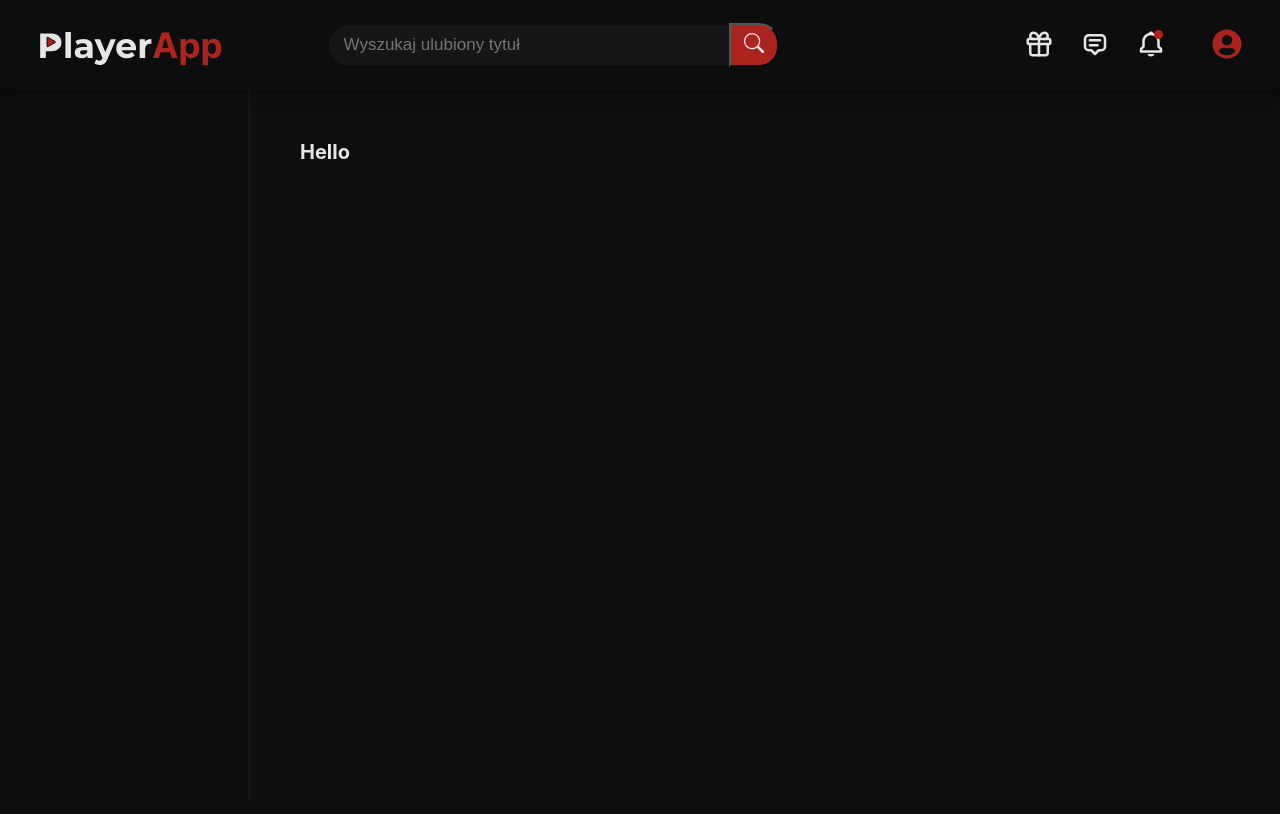
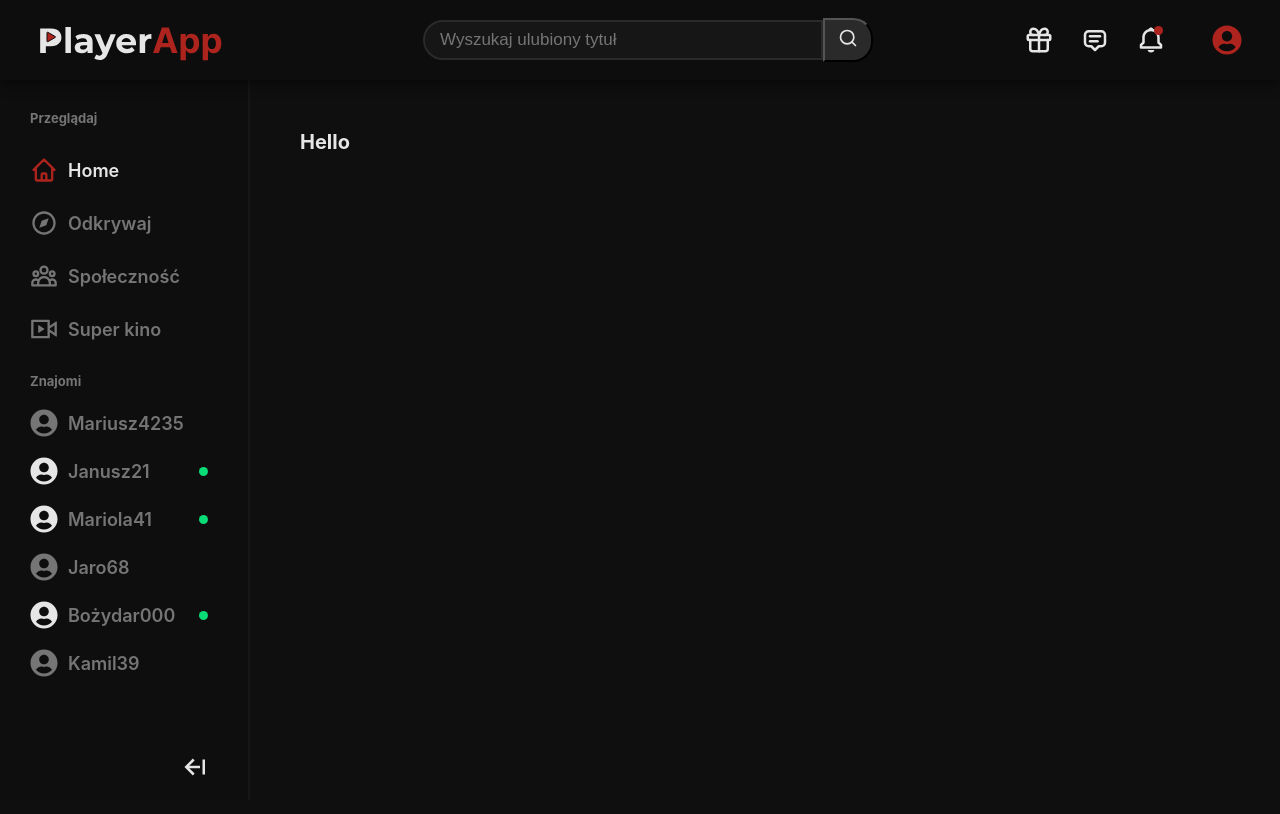
Before and after one commit to marcelberner/player-app, a Next.js app: page / in a window 1280 px wide. Shown: the top 814 px of the page. Built offline with nearby package versions, Linux system fonts and the light colour scheme.

Commit message:
create sidebar components

```diff
--- /dev/null
+++ b/components/Layout/FriendsList.module.scss
@@ -0,0 +1,33 @@
+@import "../../styles/mixins.scss";
+
+.friendslist {
+  display: flex;
+  flex-direction: column;
+  gap: 1rem;
+}
+
+.label {
+  @include nav-label;
+}
+
+.friend {
+  @include list-item-icon;
+  @include default-hover;
+}
+
+.online {
+  & > svg {
+    color: var(--secondary-clr-200);
+  }
+  &::after {
+    content: "";
+    width: .9rem;
+    height: .9rem;
+    border-radius: 50%;
+    background-color: var(--succes-clr);
+  }
+}
+
+.name {
+  flex-grow: 1;
+}
--- /dev/null
+++ b/components/Layout/FriendsList.tsx
@@ -0,0 +1,40 @@
+import React from "react";
+import { FaUserCircle } from "react-icons/fa";
+
+import styles from "./FriendsList.module.scss";
+
+const FriendsList = () => {
+  return (
+    <div className={styles.friendslist}>
+      <h3 className={styles.label}>Znajomi</h3>
+      <ul className={styles.list}>
+        <li className={`${styles.friend}`}>
+          <FaUserCircle />
+          <span className={styles.name}>Mariusz4235</span>
+        </li>
+        <li className={`${styles.friend} ${styles.online}`}>
+          <FaUserCircle />
+          <span className={styles.name}>Janusz21</span>
+        </li>
+        <li className={`${styles.friend} ${styles.online}`}>
+          <FaUserCircle />
+          <span className={styles.name}>Mariola41</span>
+        </li>
+        <li className={`${styles.friend}`}>
+          <FaUserCircle />
+          <span className={styles.name}>Jaro68</span>
+        </li>
+        <li className={`${styles.friend} ${styles.online}`}>
+          <FaUserCircle />
+          <span className={styles.name}>Bożydar000</span>
+        </li>
+        <li className={`${styles.friend}`}>
+          <FaUserCircle />
+          <span className={styles.name}>Kamil39</span>
+        </li>
+      </ul>
+    </div>
+  );
+};
+
+export default FriendsList;
--- a/components/Layout/Layout.module.scss
+++ b/components/Layout/Layout.module.scss
@@ -1,11 +1,14 @@
-$header-height: 9rem;
+@import "../../styles/mixins.scss";
+
+$header-height: 8rem;
 $sidebar-width: 25rem;
 
 .page_layout {
-  display: grid;
   grid-template-columns: $sidebar-width 1fr;
   grid-template-rows: $header-height 1fr;
   min-height: 100vh;
+
+  display: grid;
 }
 
 .header {
@@ -37,7 +40,6 @@ $sidebar-width: 25rem;
 
 .sidebar {
   position: fixed;
-  flex-direction: column;
   grid-column: 1/2;
   grid-row: 2/-1;
   top: $header-height;
@@ -45,16 +47,37 @@ $sidebar-width: 25rem;
   bottom: 0;
   width: $sidebar-width;
   border-right: 2px solid var(--bg-clr-400);
+  color: var(--secondary-clr-800);
   background-color: var(--bg-clr-800);
   padding: var(--default-padding);
+  padding-left: 2rem;
+  padding-top: 3rem;
+
   z-index: 98;
+
+  display: flex;
+  flex-direction: column;
+  gap: 2rem;
+}
+
+.sidebar_button {
+  @include default-button;
+  font-size: 3rem;
+  align-self: end;
+  margin-top: auto;
+  transform: rotate(180deg);
+
+  &--hide {
+    transform: rotate(0deg);
+  }
 }
 
 .main {
-  display: flex;
-  flex-direction: column;
   grid-column: 2/-1;
   grid-row: 2/-1;
   padding: 5rem;
   height: 300vh;
+
+  display: flex;
+  flex-direction: column;
 }
--- a/components/Layout/Layout.tsx
+++ b/components/Layout/Layout.tsx
@@ -1,9 +1,12 @@
 import React from "react";
 import styles from "./Layout.module.scss";
 import Image from "next/image";
+import { BiArrowFromLeft } from "react-icons/bi";
 
 import Searchbar from "./Searchbar";
 import UserButtons from "./UserButtons";
+import PageNav from "./PageNav";
+import FriendsList from "./FriendsList";
 
 interface LayoutProps {
   children: JSX.Element;
@@ -26,9 +29,13 @@ const Layout: React.FC<LayoutProps> = ({ children }) => {
           <UserButtons />
         </nav>
       </header>
-      <aside className={styles.sidebar}>
-        <nav className={styles.sidebar__nav}></nav>
-      </aside>
+      <div className={styles.sidebar}>
+        <PageNav />
+        <FriendsList />
+        <button className={styles.sidebar_button}>
+          <BiArrowFromLeft />
+        </button>
+      </div>
       <main className={styles.main}>{children}</main>
     </div>
   );
--- /dev/null
+++ b/components/Layout/PageNav.module.scss
@@ -0,0 +1,39 @@
+@import "../../styles/mixins.scss";
+
+.nav {
+  display: flex;
+  flex-direction: column;
+  gap: 2rem;
+
+  & > ul {
+    display: flex;
+    flex-direction: column;
+    gap: 0.5rem;
+  }
+
+  &__item {
+
+    @include list-item-icon;
+    @include default-hover;
+
+    &:hover {
+      color: var(--secondary-clr-400);
+    }
+
+    &:hover > svg {
+      color: var(--primary-clr-200);
+    }
+  }
+}
+
+.active {
+  color: var(--secondary-clr-200);
+
+  & > svg {
+    color: var(--primary-clr-400);
+  }
+}
+
+.label {
+  @include nav-label;
+}
--- /dev/null
+++ b/components/Layout/PageNav.tsx
@@ -0,0 +1,46 @@
+import React from "react";
+import {
+  HiOutlineHome,
+  HiOutlineUserGroup,
+  HiOutlineHeart,
+} from "react-icons/hi";
+import { BiCalendar, BiCompass } from "react-icons/bi";
+import { RiLiveLine } from "react-icons/ri";
+
+import styles from "./PageNav.module.scss";
+
+const PageNav = () => {
+  return (
+    <nav className={styles.nav}>
+      <h3 className={styles.label}>Przeglądaj</h3>
+      <ul>
+        <li className={`${styles.nav__item} ${styles.active}`}>
+          <HiOutlineHome />
+          <span>Home</span>
+        </li>
+        <li className={`${styles.nav__item}`}>
+          <BiCompass />
+          <span>Odkrywaj</span>
+        </li>
+        <li className={`${styles.nav__item}`}>
+          <HiOutlineUserGroup />
+          <span>Społeczność</span>
+        </li>
+        <li className={`${styles.nav__item}`}>
+          <RiLiveLine />
+          <span>Super kino</span>
+        </li>
+        {/* <li className={styles.nav__item}>
+          <HiOutlineHeart />
+          <span>Do obejrzenia</span>
+        </li>
+        <li className={styles.nav__item}>
+          <BiCalendar />
+          <span>Repertuar</span>
+        </li> */}
+      </ul>
+    </nav>
+  );
+};
+
+export default PageNav;
--- a/components/Layout/Searchbar.module.scss
+++ b/components/Layout/Searchbar.module.scss
@@ -5,7 +5,8 @@ $outline-size: 2px;
 .container {
   display: flex;
   align-items: center;
-  margin-left: 5%;
+  // margin-left: 5%;
+  margin: 0 auto;
 }
 
 .searchbar {
@@ -14,19 +15,22 @@ $outline-size: 2px;
   font-size: 1.7rem;
   padding: 1.5rem;
   border-radius: $input-radius 0 0 $input-radius;
-  border: $outline-size solid var(--bg-clr-400);
-  border: none;
+  border: $outline-size solid var(--bg-clr-200);
   background-color: var(--bg-clr-400);
   color: var(--secondary-clr-200);
   outline: none;
   transition: 0.1s;
+
+  &::placeholder {
+  color: var(--secondary-clr-800);
+  }
 
   &:hover {
     background-color: var(--bg-clr-200);
   }
 
   &:focus {
-    border: 2px solid var(--primary-clr-400);
+    border: $outline-size solid var(--primary-clr-400);
     background-color: var(--bg-clr-200);
   }
 }
@@ -35,12 +39,12 @@ $outline-size: 2px;
   width: 5rem;
   height: calc($input-height + $outline-size * 2);
   border-radius: 0 $input-radius $input-radius 0;
-  background-color: var(--primary-clr-400);
+  background-color: var(--bg-clr-200);
   color: var(--secondary-clr-200);
-  font-size: var(--icon-size);
+  font-size: 2rem;
   transition: 0.1s;
 
   &:hover {
-    background-color: var(--primary-clr-200);
+    background-color: var(--primary-clr-400);
   }
 }
--- a/components/Layout/Searchbar.tsx
+++ b/components/Layout/Searchbar.tsx
@@ -1,7 +1,7 @@
 import React from "react";
 import styles from "./Searchbar.module.scss";
 
-import { BsSearch } from "react-icons/bs";
+import { FiSearch } from "react-icons/fi";
 
 const Searchbar = () => {
   return (
@@ -12,7 +12,7 @@ const Searchbar = () => {
         placeholder="Wyszukaj ulubiony tytuł"
       />
       <button className={styles.button}>
-        <BsSearch />
+        <FiSearch />
       </button>
     </div>
   );
--- a/components/Layout/UserButtons.module.scss
+++ b/components/Layout/UserButtons.module.scss
@@ -1,3 +1,5 @@
+@import "../../styles/mixins.scss";
+
 .buttons {
   display: flex;
   align-items: center;
@@ -11,16 +13,7 @@
 
 .button {
   position: relative;
-  padding: 0.8rem;
-  background-color: transparent;
-  border: none;
-  color: var(--secondary-clr-200);
-  border-radius: 10px;
-
-  &:hover {
-    color: var(--secondary-clr-400);
-    background-color: var(--bg-clr-200);
-  }
+  @include default-button;
 }
 
 .user_button {
--- a/components/Layout/UserButtons.tsx
+++ b/components/Layout/UserButtons.tsx
@@ -2,7 +2,6 @@ import React from "react";
 import { TbMessage2, TbGift } from "react-icons/tb";
 import { BiBell } from "react-icons/bi";
 import { FaUserCircle } from "react-icons/fa";
-import Image from "next/image";
 
 import styles from "./UserButtons.module.scss";
 
--- /dev/null
+++ b/styles/mixins.scss
@@ -0,0 +1,59 @@
+$smartphone: 460px;
+$smartphone-large: 640px;
+$tablet: 800px;
+$tablet-large: 1024px;
+$desktop-small: 1280px;
+$desktop-medium: 1600px;
+$desktop-large: 1900px;
+
+@mixin media($breakpoint) {
+  $size: map-get($breakpoints, $breakpoint);
+
+  @if ($size) {
+    @media #{$size} {
+      @content;
+    }
+  }
+}
+
+@mixin default-hover {
+  border-radius: 10px;
+  padding: 1rem;
+
+  &:hover {
+    background-color: var(--bg-clr-200);
+    color: var(--secondary-clr-400);
+  }
+}
+
+@mixin default-button {
+  display: flex;
+  align-items: center;
+  justify-content: center;
+  padding: 0.8rem !important;
+  background-color: transparent;
+  border: none;
+  color: var(--secondary-clr-200);
+
+  @include default-hover;
+}
+
+@mixin nav-label {
+  font-size: 1.3rem;
+  padding-left: 1rem;
+}
+
+@mixin list-item-icon {
+  display: flex;
+  align-items: center;
+  gap: 1rem;
+  font-size: 1.8rem;
+  font-weight: 600;
+  transition: 0.1s;
+  cursor: pointer;
+
+  & > svg {
+    font-size: 2.8rem;
+    transition: 0.1s;
+  }
+}
--- a/styles/variables.scss
+++ b/styles/variables.scss
@@ -4,13 +4,15 @@
 
   --secondary-clr-200: rgb(230, 230, 230);
   --secondary-clr-400: rgb(200, 200, 200);
-  --secondary-clr-800: rgb(95, 95, 97);
+  --secondary-clr-800: rgb(117, 117, 117);
 
   --bg-clr-900: rgb(13, 13, 13);
   --bg-clr-800: rgb(14, 14, 14);
   --bg-clr-600: rgb(15, 15, 15);
   --bg-clr-400: rgb(22, 22, 22);
   --bg-clr-200: rgb(42, 42, 42);
+
+  --succes-clr: rgb(9, 219, 119);
 
   --shadow-8: 0 8px 10px 1px rgba(0, 0, 0, 0.14),
     0 3px 14px 2px rgba(0, 0, 0, 0.12), 0 5px 5px -3px rgba(0, 0, 0, 0.2);
```
